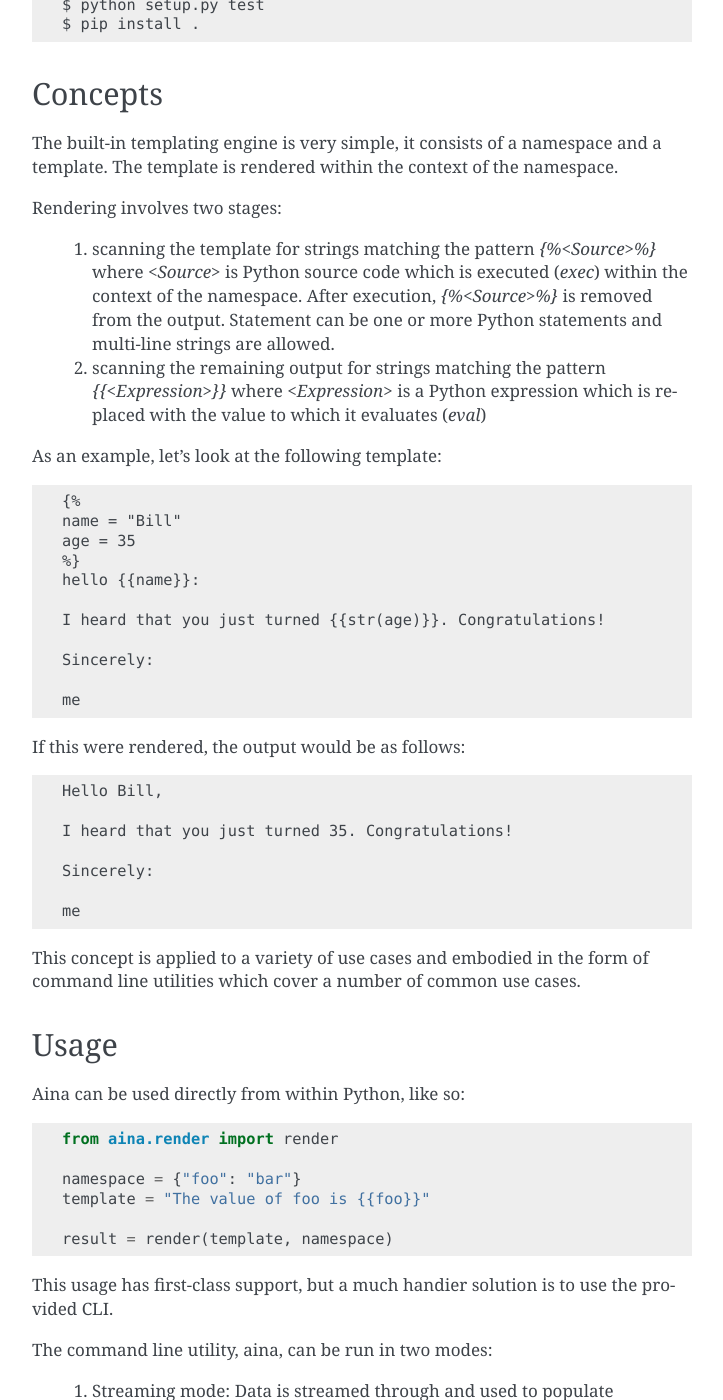
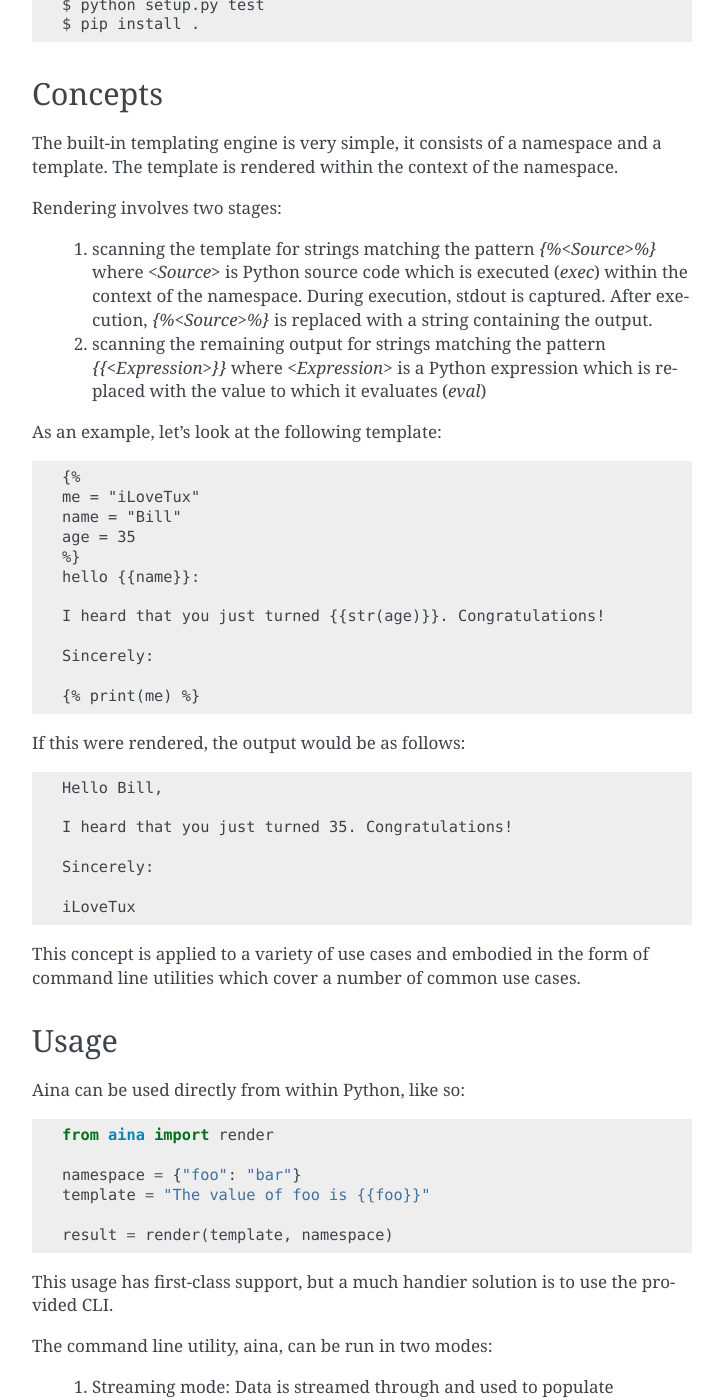
Before and after one commit to iLoveTux/aina, a Sphinx documentation site: the page built from docs/readme.rst, in a window 1280 px wide and 1400 px high, scrolled down 975 px. Shown: the whole window, without its empty margins (388-1111 px from the left). Built offline with Sphinx 7.4.7, drawn with Linux system fonts in a browser that asks for light colours; pages that are not in the unit, such as notebooks, are missing from menus; some of the changed text lies outside the part shown.

Commit message:
Update docs and bring render under aina namespace through __init__.py

```diff
--- a/README.rst
+++ b/README.rst
@@ -62,9 +62,9 @@ Rendering involves two stages:
 
   1. scanning the template for strings matching the pattern `{%<Source>%}`
      where `<Source>` is Python source code which is executed (`exec`)
-     within the context of the namespace. After execution, `{%<Source>%}`
-     is removed from the output. Statement can be one or more Python statements
-     and multi-line strings are allowed.
+     within the context of the namespace. During execution, stdout is
+     captured. After execution, `{%<Source>%}` is replaced with a string
+     containing the output.
   2. scanning the remaining output for strings matching the pattern
      `{{<Expression>}}` where `<Expression>` is a Python expression which
      is replaced with the value to which it evaluates (`eval`)
@@ -72,6 +72,7 @@ Rendering involves two stages:
 As an example, let's look at the following template::
 
   {%
+  me = "iLoveTux"
   name = "Bill"
   age = 35
   %}
@@ -81,7 +82,7 @@ As an example, let's look at the following template::
 
   Sincerely:
 
-  me
+  {% print(me) %}
 
 If this were rendered, the output would be as follows::
 
@@ -91,7 +92,7 @@ If this were rendered, the output would be as follows::
 
   Sincerely:
 
-  me
+  iLoveTux
 
 This concept is applied to a variety of use cases and embodied in the form of
 command line utilities which cover a number of common use cases.
@@ -101,7 +102,7 @@ Usage
 
 Aina can be used directly from within Python, like so::
 
-  from aina.render import render
+  from aina import render
 
   namespace = {"foo": "bar"}
   template = "The value of foo is {{foo}}"
@@ -121,9 +122,9 @@ Streaming mode
 
 Streaming mode runs in the following manner:
 
-  1. reads data from `filenames`, which defaults to stdin
+  1. Accept a list of `filenames` (wildcards are accepted), which defaults to stdin
   2. At this point any expressions passed to `--begins` are executed
-  3. The files specified are processed as follows in order
+  3. The files specified are processed in order
     1. Any expressions passed to `--begin-files` are executed
     2. The data from the current file is read line-by-line
       1. Any statements passed to `--tests` are evaluated
--- a/aina/__init__.py
+++ b/aina/__init__.py
@@ -5,3 +5,5 @@
 __author__ = """iLoveTux"""
 __email__ = 'cliffbressette@gmail.com'
 __version__ = '0.1.0'
+
+from aina.render import render
```
Also changed, not shown: other parts of README.rst (+2 -2 lines), docs/usage.rst (+5 -8 lines).
